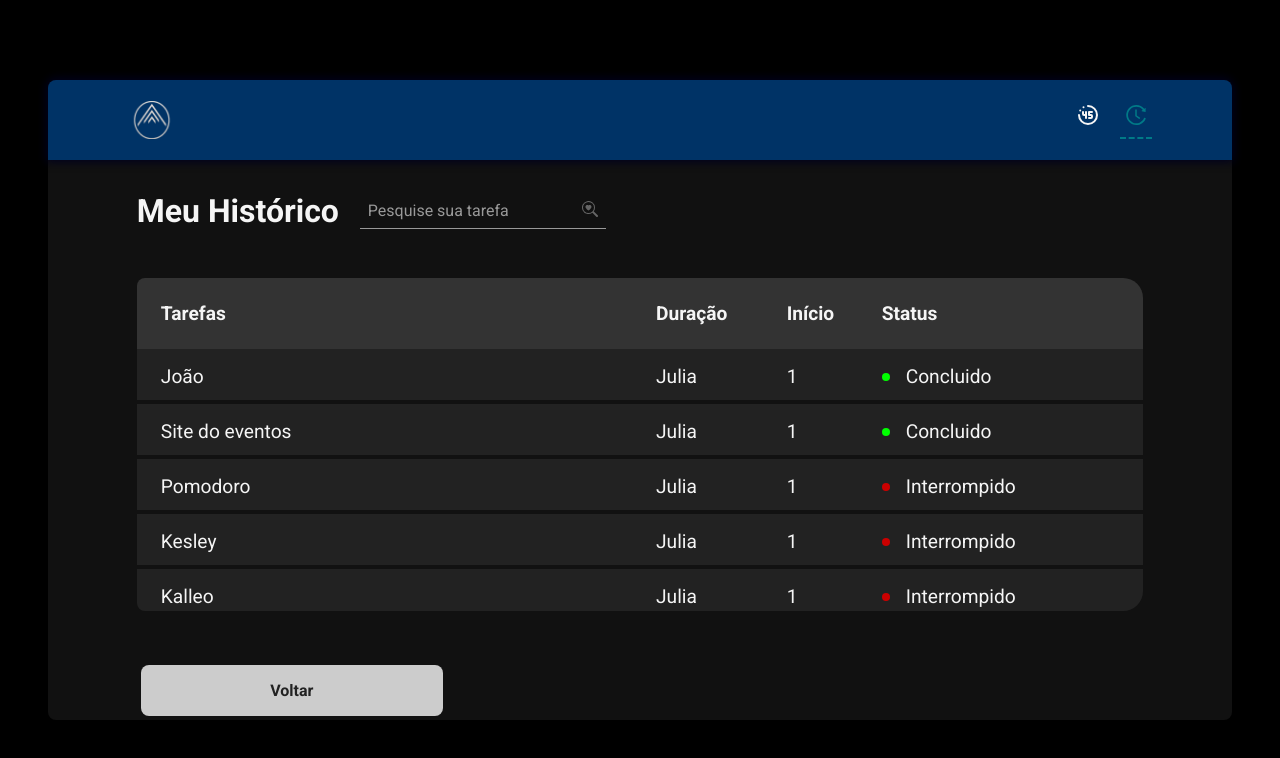
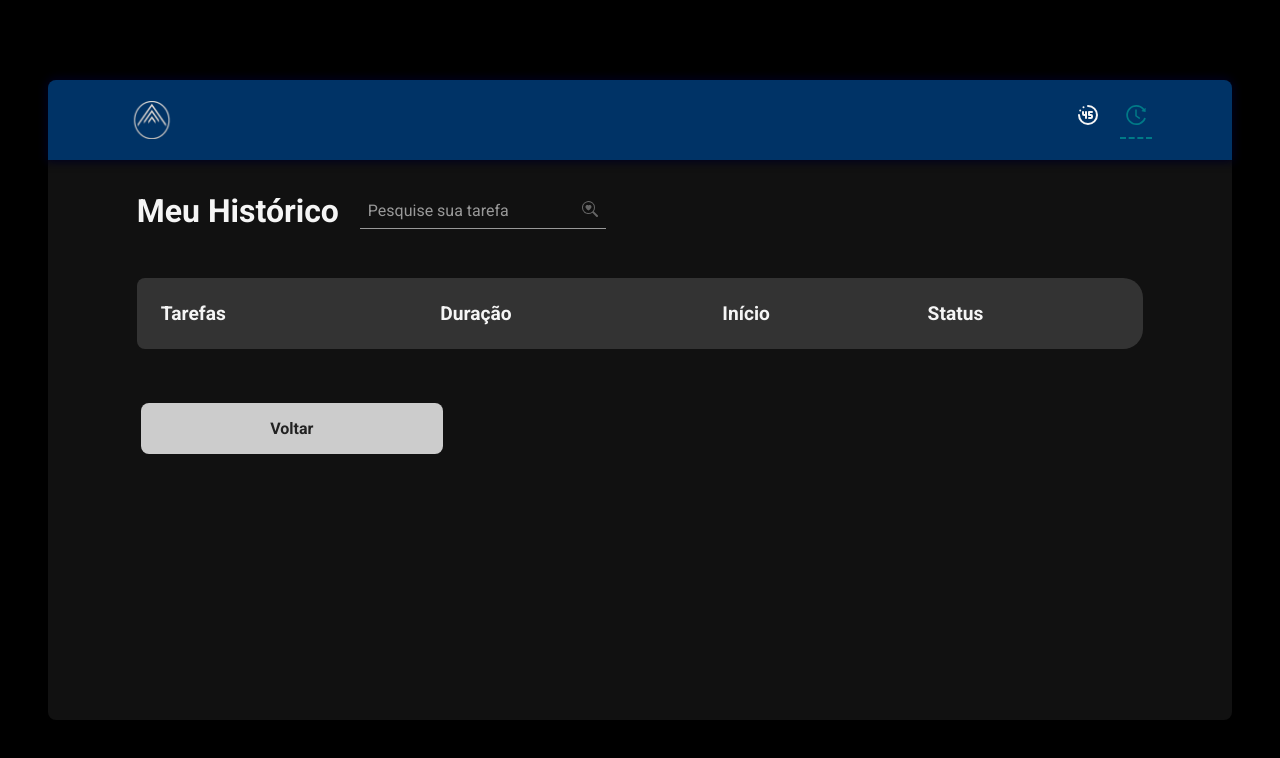
Before and after one commit to andersonjhonatan/promodor, a React (Vite) app: page /history in a window 1280 px wide. Shown: the top 758 px of the page. Built offline with nearby package versions, Linux system fonts and the light colour scheme.

Commit message:
refactor: useReducer para os os ciclos e instalando a lib chamada immer para trabalhar com estados imutaveis

```diff
--- a/package.json
+++ b/package.json
@@ -13,6 +13,7 @@
     "@hookform/resolvers": "^3.3.2",
     "date-fns": "^2.30.0",
     "dayjs": "^1.11.10",
+    "immer": "^10.0.3",
     "phosphor-react": "^1.4.1",
     "react": "^18.2.0",
     "react-dom": "^18.2.0",
--- /dev/null
+++ b/src/Context/actionType/CycleAction.ts
@@ -0,0 +1,23 @@
+/* eslint-disable prettier/prettier */
+import { CycleFormData } from '../../interfaces/InterNewCycleData'
+
+export enum ActionTypes {
+  CREATE_NEW_CYCLE = 'CREATE_NEW_CYCLE',
+  INTERRUPT_CYCLE = 'INTERRUPT_CYCLE',
+  MARK_CURRENT_CYCLE_AS_FINISHED = 'MARK_CURRENT_CYCLE_AS_FINISHED',
+}
+
+export const addNewCycleAction = ({ newCycle }: { newCycle: CycleFormData }) => ({
+  type: ActionTypes.CREATE_NEW_CYCLE,
+  payload: {
+    data: newCycle,
+  },
+})
+
+export const interruptCycleAction = () => ({
+  type: ActionTypes.INTERRUPT_CYCLE,
+})
+
+export const markCurrentCycleAsFinishedAction = () => ({
+  type: ActionTypes.MARK_CURRENT_CYCLE_AS_FINISHED,
+})
--- a/src/Context/contextProvider.tsx
+++ b/src/Context/contextProvider.tsx
@@ -1,6 +1,13 @@
-import { ReactNode, createContext, useState } from 'react'
+import { ReactNode, createContext, useState, useReducer } from 'react'
 import { CycleContextProps } from '../interfaces/InterCreateContext'
 import { CycleFormData } from '../interfaces/InterNewCycleData'
+
+import { cycleReducer } from '../reducers/cycles'
+import {
+  addNewCycleAction,
+  interruptCycleAction,
+  markCurrentCycleAsFinishedAction,
+} from './actionType/CycleAction'
 
 export const ContextCyle = createContext({} as CycleContextProps)
 
@@ -9,24 +16,22 @@ export interface createNewCycle {
   minutes: number
 }
 
+export interface CyclesState {
+  cycles: CycleFormData[]
+  activeCycleId: string | null
+}
+
 export const CycleContextProvider = ({ children }: { children: ReactNode }) => {
-  const [cycles, setCycles] = useState<CycleFormData[]>([])
-  const [activeCycleId, setActiveCycleId] = useState<string | null>(null)
+  const [cyclesState, dispatch] = useReducer(cycleReducer, {
+    cycles: [],
+    activeCycleId: null,
+  })
+
   const [amountSecondsPassed, setAmountSecondsPassed] = useState(0)
 
+  const { activeCycleId, cycles } = cyclesState
+
   const activeCycle = cycles.find((cycle) => cycle.id === activeCycleId)
-
-  const markCurrentCycleAsFinished = () => {
-    setCycles((state) =>
-      state.map((cycle) => {
-        if (cycle.id === activeCycleId) {
-          return { ...cycle, finishDate: new Date() }
-        } else {
-          return cycle
-        }
-      }),
-    )
-  }
 
   const createNewCycle = ({ nome, minutes }: createNewCycle) => {
     const id = String(new Date().getTime())
@@ -37,22 +42,16 @@ export const CycleContextProvider = ({ children }: { children: ReactNode }) => {
       minutes,
       startDate: new Date(),
     }
-    setCycles((state) => [...state, newCycle])
-    setActiveCycleId(id)
+    dispatch(addNewCycleAction({ newCycle }))
     setAmountSecondsPassed(0)
   }
 
   const handleInterruptCycle = () => {
-    setCycles((state) =>
-      state.map((cycle) => {
-        if (cycle.id === activeCycleId) {
-          return { ...cycle, interruptedDate: new Date() }
-        } else {
-          return cycle
-        }
-      }),
-    )
-    setActiveCycleId(null)
+    dispatch(interruptCycleAction())
+  }
+
+  const markCurrentCycleAsFinished = () => {
+    dispatch(markCurrentCycleAsFinishedAction())
   }
 
   return (
@@ -65,6 +64,7 @@ export const CycleContextProvider = ({ children }: { children: ReactNode }) => {
         markCurrentCycleAsFinished,
         createNewCycle,
         handleInterruptCycle,
+        cycles,
       }}
     >
       {children}
--- a/src/interfaces/InterCreateContext.ts
+++ b/src/interfaces/InterCreateContext.ts
@@ -10,4 +10,5 @@ export interface CycleContextProps {
   setAmountSecondsPassed: Dispatch<SetStateAction<number>>
   createNewCycle: (data: createNewCycle) => void
   handleInterruptCycle: () => void
+  cycles: CycleFormData[]
 }
--- a/src/pages/History/index.tsx
+++ b/src/pages/History/index.tsx
@@ -1,5 +1,7 @@
+/* eslint-disable prettier/prettier */
 import { Link } from 'react-router-dom'
 import Button from '../../components/Button/Button'
+import { formatDistanceToNow } from 'date-fns'
 import {
   HistoryContainer,
   TableContainer,
@@ -12,12 +14,15 @@ import {
   BsSearchHeartStyled,
   Status,
 } from './historyStyle'
-import api from '../../db.json'
-import { useEffect, useState } from 'react'
+import { useEffect, useState, useContext } from 'react'
 import { InputForm } from '../../components/Form/formStyles'
+import { ContextCyle } from '../../Context/contextProvider'
+import ptBR from 'date-fns/locale/pt-BR'
 
 export const History = () => {
   const [tarefas, setTarefas] = useState(false)
+  const { cycles } = useContext(ContextCyle)
+
   useEffect(() => {
     setTimeout(() => {
       setTarefas(true)
@@ -46,11 +51,9 @@ export const History = () => {
           </button>
         </form>
         <datalist id="sugestion-task">
-          <option value="Projeto 1" />
-          <option value="Projeto 2" />
-          <option value="Projeto 3" />
-          <option value="Projeto 4" />
-          <option value="Projeto 5" />
+          {cycles.map((cycle) => (
+            <option key={cycle.id} value={cycle.nome} />
+          ))}
         </datalist>
       </ContainerTitle>
 
@@ -71,23 +74,26 @@ export const History = () => {
                 </tr>
               </TheadContainer>
               <TbodyContainer>
-                {api.tarefas.map((task) => (
+                {cycles.map((task) => (
                   <tr key={task.id}>
-                    <td>{task.Tarefa}</td>
-                    <td>{task.Duracao}</td>
-                    <td>{task.Inicio}</td>
+                    <td>{task.nome}</td>
+                    <td>{task.minutes} minutos</td>
                     <td>
-                      <Status
-                        statuscolor={
-                          task.Status === 'Concluido'
-                            ? 'green'
-                            : task.Status === 'Interrompido'
-                            ? 'red'
-                            : 'yellow'
-                        }
-                      >
-                        {task.Status}
-                      </Status>
+                      {formatDistanceToNow(new Date(task.startDate),{
+                        addSuffix: true,
+                        locale: ptBR,
+                      })}
+                    </td>
+                    <td>
+                      {task.finishDate && <Status statuscolor="green">Concluído</Status>}
+
+                      {task.interruptedDate && (
+                        <Status statuscolor="red">Interrompido</Status>
+                      )}
+
+                      {!task.finishDate && !task.interruptedDate && (
+                        <Status statuscolor="yellow">Em Andamento</Status>
+                      )}
                     </td>
                   </tr>
                 ))}
--- a/src/pages/Home/index.tsx
+++ b/src/pages/Home/index.tsx
@@ -1,4 +1,3 @@
-/* eslint-disable prettier/prettier */
 import { HomeContainer } from './HomeStyles'
 import Button from '../../components/Button/Button'
 import { FormContainer } from '../../components/Form/formStyles'
@@ -12,7 +11,8 @@ import { useContext } from 'react'
 import { ContextCyle } from '../../Context/contextProvider'
 
 export const Home = () => {
-  const { createNewCycle, activeCycle, handleInterruptCycle } = useContext(ContextCyle)
+  const { createNewCycle, activeCycle, handleInterruptCycle } =
+    useContext(ContextCyle)
 
   const newCycleForm = useForm<NewCycleFormData>({
     resolver: zodResolver(newMyTasksSchema),
--- /dev/null
+++ b/src/reducers/cycles.tsx
@@ -0,0 +1,49 @@
+import { CyclesState } from '../Context/contextProvider'
+import { ActionTypes } from '../Context/actionType/CycleAction'
+import { produce } from 'immer'
+/* import { CycleFormData } from '../interfaces/InterNewCycleData'
+ */
+function cycleReducer(state: CyclesState, action: any) {
+  switch (action.type) {
+    case ActionTypes.CREATE_NEW_CYCLE:
+      return produce(state, (draft) => {
+        // draft é o estado atual
+        draft.cycles.push(action.payload.data)
+        draft.activeCycleId = action.payload.data.id
+      })
+
+    case ActionTypes.INTERRUPT_CYCLE: {
+      const currentCycleIndex = state.cycles.findIndex((cycle) => {
+        return cycle.id === state.activeCycleId
+      })
+
+      if (currentCycleIndex < 0) {
+        return state
+      }
+
+      return produce(state, (draft) => {
+        draft.activeCycleId = null
+        draft.cycles[currentCycleIndex].interruptedDate = new Date()
+      })
+    }
+
+    case ActionTypes.MARK_CURRENT_CYCLE_AS_FINISHED: {
+      const currentCycleIndex = state.cycles.findIndex((cycle) => {
+        return cycle.id === state.activeCycleId
+      })
+
+      if (currentCycleIndex < 0) {
+        return state
+      }
+
+      return produce(state, (draft) => {
+        draft.activeCycleId = null
+        draft.cycles[currentCycleIndex].finishDate = new Date()
+      })
+    }
+    default:
+      return state
+  }
+}
+
+export { cycleReducer }
--- /dev/null
+++ b/src/types/TActionType.ts
@@ -0,0 +1,4 @@
+export type ACTION_TYPES =
+  | 'CREATE_NEW_CYCLE'
+  | 'INTERRUPT_CYCLE'
+  | 'MARK_CURRENT_CYCLE_AS_FINISHED'
```
Also changed, not shown: src/interfaces/InterActionReducer.ts (added, +9 -0 lines), 1 other file (tests, documents, lock files or other folders).
